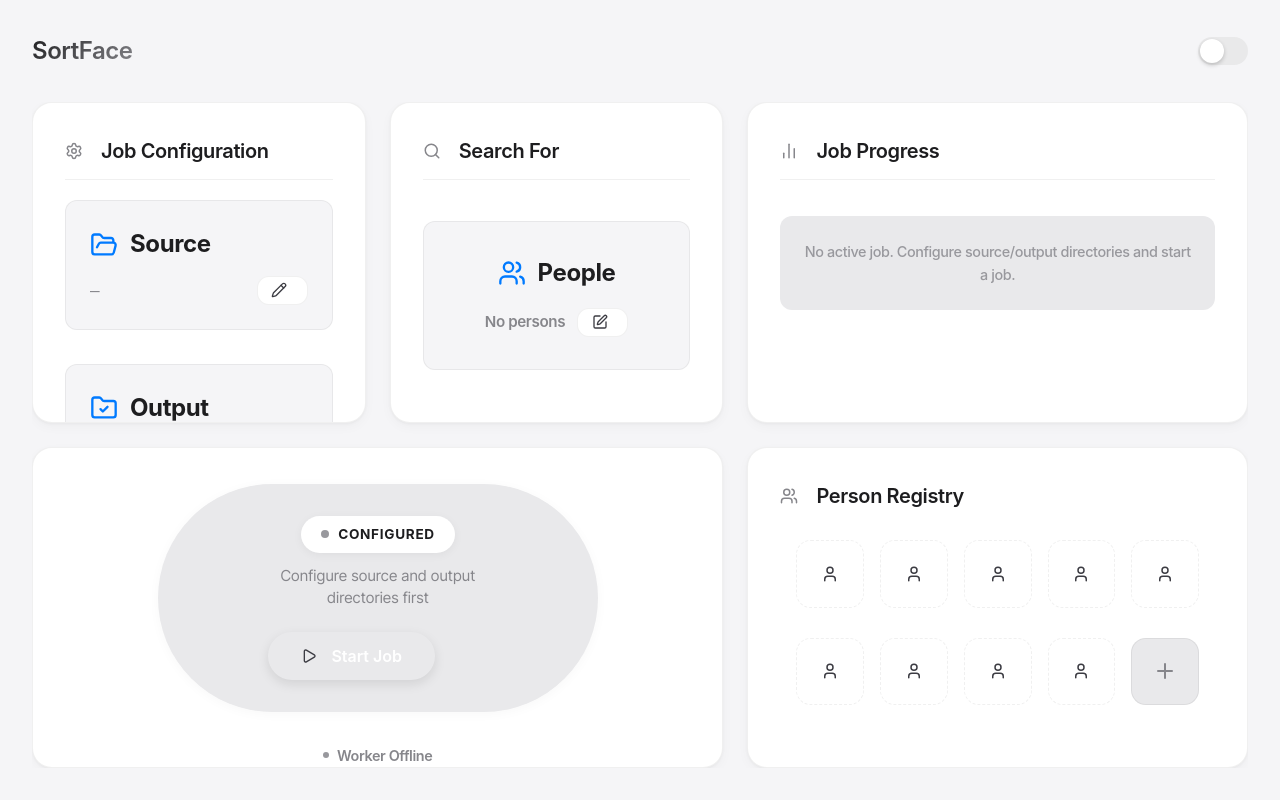
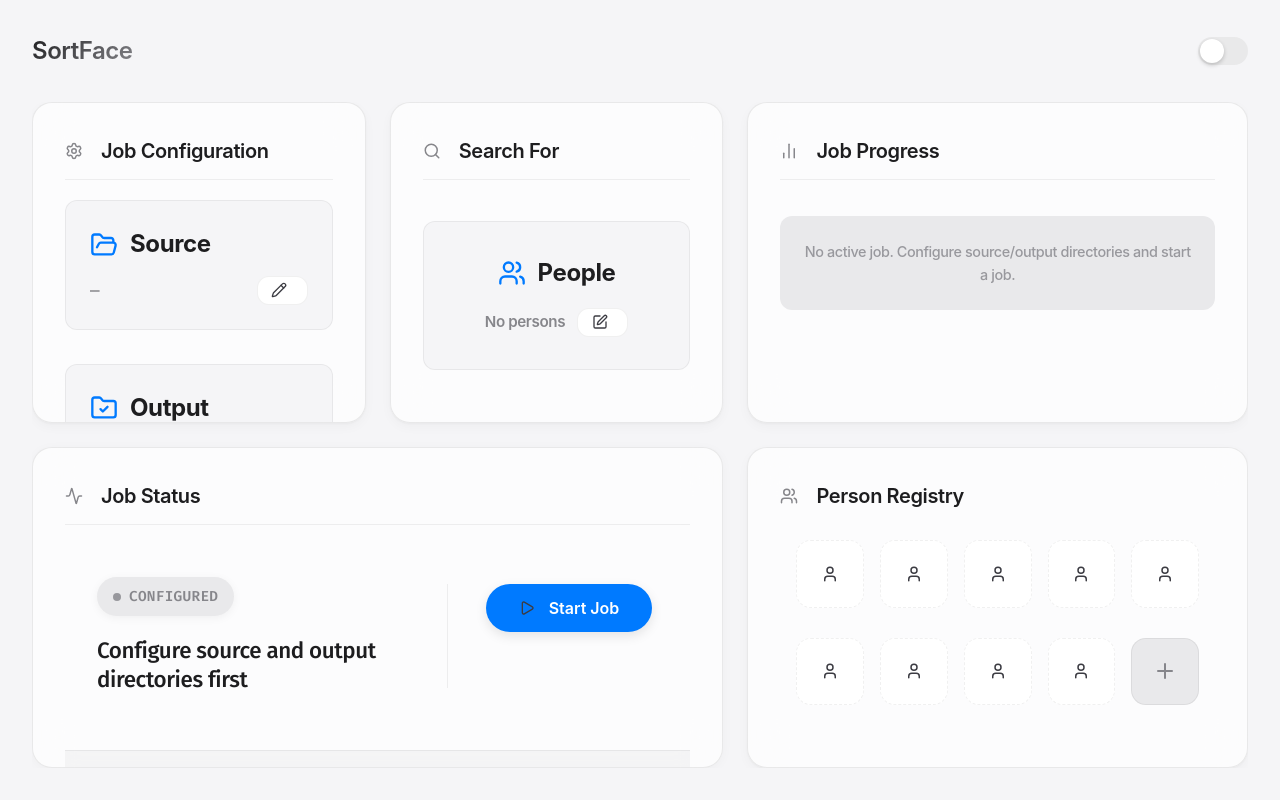
Before and after one commit to bhaskar-k123/sortface, a FastAPI app: page / in a window 1280 px wide. Run offline with FastAPI, Linux system fonts and the light colour scheme; data comes from the database, SQL or seed files in the repository; data that the repository does not hold is empty.

Commit message:
refactor: improve job status layout and glassmorphism styling

```diff
--- a/backend/app/static/css/style.css
+++ b/backend/app/static/css/style.css
@@ -2,6 +2,8 @@
  * Face Photo Segregation System - UI Styles
  * Modern light theme with clean design
  */
+
+@import url('https://fonts.googleapis.com/css2?family=Fira+Code:wght@400;500;600;700&family=Fira+Sans:wght@300;400;500;600;700&display=swap');
 
 /* Inter Font - Local Loading for Offline Support */
 @font-face {
@@ -40,6 +42,7 @@
     /* Functional Colors */
     --accent-cyan: #007aff; /* System Blue */
     --accent-cyan-dim: #0056b3;
+    --accent-blue: #007aff; /* Alias for consistency */
     --accent-green: #34c759; /* System Green */
     --accent-green-dim: #248a3d;
     --accent-orange: #ff9500; /* System Orange */
@@ -59,6 +62,8 @@
     --shadow-soft: 0 2px 12px rgba(0, 0, 0, 0.03);
     --shadow-large: 0 12px 32px rgba(0, 0, 0, 0.06);
     --backdrop-blur: blur(20px);
+    --card-glass-bg: rgba(255, 255, 255, 0.7);
+    --card-glass-border: rgba(0, 0, 0, 0.08);
 
     /* Animations */
     --ease-apple: cubic-bezier(0.25, 1, 0.5, 1);
@@ -76,6 +81,8 @@
     --text-muted: #6e6e73;
     --shadow-soft: 0 4px 20px rgba(0, 0, 0, 0.3);
     --shadow-large: 0 10px 40px rgba(0, 0, 0, 0.5);
+    --card-glass-bg: rgba(28, 28, 30, 0.7);
+    --card-glass-border: rgba(255, 255, 255, 0.1);
 
     /* Invert button backgrounds for specific contexts */
     --btn-secondary-bg: #ffffff;
@@ -432,10 +439,35 @@ input[type="file"]::file-selector-button:hover {
     transform: translateY(-2px);
 }
 
+.btn-primary:active {
+    transform: scale(0.96);
+}
+
+.btn-primary::after {
+    content: '';
+    position: absolute;
+    top: 0; left: -100%;
+    width: 50%;
+    height: 100%;
+    background: linear-gradient(
+        to right,
+        transparent,
+        rgba(255, 255, 255, 0.2),
+        transparent
+    );
+    transform: skewX(-25deg);
+    transition: none;
+}
+
+.btn-primary:hover::after {
+    left: 150%;
+    transition: left 0.6s var(--ease-apple);
+}
+
 .btn-primary:disabled {
     opacity: 0.5;
     cursor: not-allowed;
-    background: var(--accent-cyan);
+    background: var(--text-muted);
     box-shadow: none;
     transform: none;
 }
@@ -1501,30 +1533,7 @@ input[type="file"]::file-selector-button:hover {
     pointer-events: none;
 }
 
-/* Worker Status Refined */
-.worker-status-refined {
-    display: flex;
-    flex-direction: column;
-    align-items: center;
-    gap: 0.5rem;
-    margin-top: 0.5rem;
-    width: 100%;
-}
-
-.worker-connection {
-    display: flex;
-    align-items: center;
-    gap: 0.5rem;
-    font-size: 0.9rem; /* Slightly larger for clarity */
-    font-weight: 600;
-    color: var(--text-secondary);
-}
-
-.connection-dot {
-    width: 6px;
-    height: 6px;
-    border-radius: 50%;
-}
+
 
 .connection-dot.online { background: #34C759; box-shadow: 0 0 6px #34C759; }
 .connection-dot.offline { background: var(--text-muted); }
@@ -1827,7 +1836,6 @@ input[type="file"]::file-selector-button:hover {
     margin-bottom: 0;
     display: flex;
     flex-direction: column;
-    justify-content: center;
     min-height: 0;
 }
 
@@ -1854,6 +1862,16 @@ input[type="file"]::file-selector-button:hover {
     flex-direction: column;
     min-height: 0;
     overflow: hidden;
+    background: var(--card-glass-bg);
+    backdrop-filter: var(--backdrop-blur);
+    border: 1px solid var(--card-glass-border);
+}
+
+/* Glass Enhancement for Job Status panel specifically */
+#job-status-panel {
+    background: var(--card-glass-bg);
+    border: 1px solid var(--card-glass-border);
+    box-shadow: var(--shadow-soft);
 }
 
 /* Registry Thumbnail Grid Scrollable */
@@ -2211,8 +2229,155 @@ input[type="file"]::file-selector-button:hover {
 }
 
 /* ============================================================================
-   Progress Stats Dashboard Grid
+   Job Status Refinements
    ============================================================================ */
+
+.status-badge-apple {
+    display: inline-flex;
+    align-items: center;
+    gap: 0.5rem;
+    padding: 0.5rem 1rem;
+    border-radius: var(--radius-xl);
+    font-family: 'Fira Code', monospace;
+    font-weight: 600;
+    font-size: 0.9rem;
+    letter-spacing: 0.02em;
+    transition: all 0.3s var(--ease-apple);
+    position: relative;
+}
+
+.status-badge-apple.configured {
+    background: var(--bg-tertiary);
+    color: var(--text-secondary);
+}
+
+.status-badge-apple.ready {
+    background: rgba(0, 122, 255, 0.1);
+    color: var(--accent-cyan);
+    border: 1px solid rgba(0, 122, 255, 0.2);
+}
+
+.status-badge-apple.running {
+    background: rgba(52, 199, 89, 0.1);
+    color: var(--accent-green);
+    border: 1px solid rgba(52, 199, 89, 0.2);
+    box-shadow: 0 0 15px rgba(52, 199, 89, 0.2);
+}
+
+.status-badge-apple.running::after {
+    content: '';
+    position: absolute;
+    inset: -4px;
+    border-radius: var(--radius-xl);
+    border: 2px solid var(--accent-green);
+    opacity: 0;
+    animation: pulse-ring 2s infinite;
+}
+
+.status-badge-apple.completed {
+    background: rgba(16, 185, 129, 0.1);
+    color: #10B981;
+    border: 1px solid rgba(16, 185, 129, 0.3);
+    box-shadow: 0 0 20px rgba(16, 185, 129, 0.25);
+    animation: success-pop 0.5s var(--ease-apple);
+}
+
+@keyframes pulse-ring {
+    0% { transform: scale(0.95); opacity: 0.5; }
+    100% { transform: scale(1.1); opacity: 0; }
+}
+
+@keyframes success-pop {
+    0% { transform: scale(1); }
+    50% { transform: scale(1.05); }
+    100% { transform: scale(1); }
+}
+
+/* Worker Connection Pulsing */
+.connection-dot.online {
+    background: #34C759;
+    box-shadow: 0 0 8px #34C759;
+    animation: dot-pulse 2s infinite;
+}
+
+@keyframes dot-pulse {
+    0% { box-shadow: 0 0 0 0 rgba(52, 199, 89, 0.7); }
+    70% { box-shadow: 0 0 0 6px rgba(52, 199, 89, 0); }
+    100% { box-shadow: 0 0 0 0 rgba(52, 199, 89, 0); }
+}
+
+/* Layout adjustments for Job Status (Dense & Split) */
+.job-status-content-v2.dense-layout {
+    flex: 1;
+    display: flex;
+    flex-direction: column;
+    padding: 0;
+}
+
+.status-split-zone {
+    flex: 1;
+    display: grid;
+    grid-template-columns: 1.5fr 1fr;
+    gap: 2rem;
+    padding: 2rem;
+    align-items: center;
+}
+
+.status-info-zone {
+    display: flex;
+    flex-direction: column;
+    align-items: flex-start;
+    gap: 1.25rem;
+}
+
+.status-actions-zone {
+    display: flex;
+    flex-direction: column;
+    align-items: center;
+    gap: 1rem;
+    padding-left: 2rem;
+    border-left: 1px solid var(--border-color);
+}
+
+.status-message-v2 {
+    font-family: 'Fira Sans', sans-serif;
+    font-size: 1.4rem; /* Significantly larger */
+    font-weight: 500;
+    color: var(--text-primary);
+    text-align: left;
+    max-width: 100%;
+    line-height: 1.3;
+}
+
+/* Integrated Footer for Worker Status (Banner Style) */
+.worker-status-banner {
+    background: rgba(0, 0, 0, 0.03);
+    border-top: 1px solid var(--border-color);
+    padding: 1rem 2rem;
+    display: flex;
+    justify-content: space-between;
+    align-items: center;
+    width: 100%;
+    margin-top: auto;
+}
+
+[data-theme="dark"] .worker-status-banner {
+    background: rgba(255, 255, 255, 0.05);
+}
+
+.worker-connection {
+    display: flex;
+    align-items: center;
+    gap: 0.75rem;
+    font-size: 0.95rem;
+    font-weight: 600;
+}
+
+.worker-hint-mini {
+    font-size: 0.85rem;
+    color: var(--text-muted);
+    margin: 0;
+}
 
 .progress-stats-grid {
     display: grid;
--- a/backend/app/static/js/operator.js
+++ b/backend/app/static/js/operator.js
@@ -6,6 +6,7 @@
 // Global state for selected persons
 let selectedPersonIds = new Set();
 let groupModeEnabled = false;  // NEW: Group mode state
+let lastJobStatus = ''; // Track status for animations
 
 const THEME_KEY = 'face_segregation_theme';
 
@@ -530,11 +531,48 @@ async function loadJobStatus() {
         const r = await fetch('/api/operator/job-status');
         const data = await r.json();
         const status = data.status || 'configured';
+        const msg = data.message || 'System ready';
 
-        // Update Badge
+        // Trigger animation if status changed
+        if (status !== lastJobStatus) {
+            if (window.Animations) {
+                // Subtle pop for badge change
+                anime({
+                    targets: statusBadge,
+                    scale: [1, 1.1, 1],
+                    duration: 400,
+                    easing: 'easeOutBack'
+                });
+
+                // Cross-fade for message
+                if (statusMsg) {
+                    anime({
+                        targets: statusMsg,
+                        opacity: [1, 0, 1],
+                        translateY: [0, -5, 0],
+                        duration: 500,
+                        easing: 'easeInOutQuad',
+                        update: (anim) => {
+                            if (anim.progress > 50 && statusMsg.textContent !== msg) {
+                                statusMsg.textContent = msg;
+                            }
+                        }
+                    });
+                }
+            } else {
+                statusMsg.textContent = msg;
+            }
+            lastJobStatus = status;
+        } else {
+            // Just update message if it changed within same status
+            if (statusMsg && statusMsg.textContent !== msg) {
+                statusMsg.textContent = msg;
+            }
+        }
+
+        // Update Badge Class
         statusBadge.className = 'status-badge-apple ' + status;
         statusLabel.textContent = status.toUpperCase();
-        statusMsg.textContent = data.message || 'System ready';
 
         // Update Action Button
         if (status === 'running') {
--- a/backend/app/templates/operator.html
+++ b/backend/app/templates/operator.html
@@ -75,9 +75,10 @@
             <section class="panel" id="job-status-panel">
                 <h2><i data-lucide="activity" class="icon"></i>Job Status</h2>
 
-                <div class="job-status-content-v2">
-                    <div id="job-status-card-inner" class="status-card-inner">
-                        <div id="job-status-display-v2" class="status-display-v2">
+                <div class="job-status-content-v2 dense-layout">
+                    <div id="job-status-split-zone" class="status-split-zone">
+                        <!-- Left Zone: Status Info -->
+                        <div class="status-info-zone">
                             <div class="status-badge-apple idle" id="job-status-badge">
                                 <span class="dot"></span>
                                 <span id="status-label">Idle</span>
@@ -85,7 +86,8 @@
                             <div id="job-status-message-v2" class="status-message-v2">Ready to process images</div>
                         </div>
 
-                        <div class="job-primary-actions">
+                        <!-- Right Zone: Primary Actions -->
+                        <div class="status-actions-zone">
                             <button id="btn-job-action" class="btn btn-pill-apple primary" onclick="handleJobActionMain()" disabled>
                                 <i data-lucide="play" class="icon icon-sm"></i>
                                 <span>Start Job</span>
@@ -96,7 +98,8 @@
                         </div>
                     </div>
 
-                    <div class="worker-status-refined">
+                    <!-- Integrated Footer for Worker Status -->
+                    <div class="worker-status-banner">
                         <div class="worker-connection">
                             <div id="worker-dot-v2" class="connection-dot offline"></div>
                             <span id="worker-text-v2">Worker Offline</span>
```
